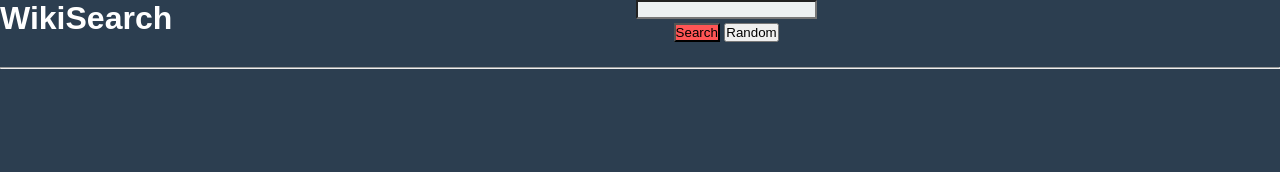
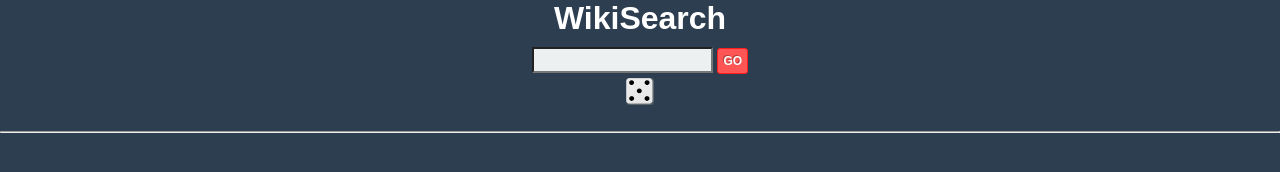
Before and after one commit to DeVlad/wikisearch, a website: page src/index.html in a window 1280 px wide. Drawn offline with nearby package versions, Linux system fonts and the light colour scheme; a web font is replaced by a local one.

Commit message:
button design

```diff
--- a/src/css/style.css
+++ b/src/css/style.css
@@ -5,22 +5,20 @@
 
 body {
     background-color: #2C3E50;
-    font-family: 'Arsenal', sans-serif;
+    font-family: Arsenal, sans-serif;
 }
 
 span {
-    color: white;
+    color: #FFF;
     font-size: 18px;
 }
 
 h1 {
     text-align: center;
-    color: white;
-    float: left;
+    color: #FFF;
 }
 
 h3 {
-    /* Remove space from the bottom */
     display: inline;
 }
 
@@ -28,25 +26,55 @@ h3 {
     text-align: center;
 }
 
-#search-btn {
-    background-color: #FF5555;
+#search-box {
+    display: inline-block;
+    margin-top: 10px;
+    background-color: #ECF0F1;
     margin-bottom: 4px;
+    height: 26px;
 }
 
-#search-box {
-    background-color: #ECF0F1;
-    margin-bottom: 4px;
+#search-btn {
+    border: 1px solid #ff1d1d;
+    border-radius: 3px;
+    font-size: 12px;
+    font-family: arial, helvetica, sans-serif;
+    text-decoration: none;
+    display: inline-block;
+    text-shadow: -1px -1px 0 rgba(0, 0, 0, 0.3);
+    font-weight: 700;
+    color: #FFF;
+    background-color: #F55;
+    background-image: linear-gradient(tobottom, #FF5555, #ff4040);
+    filter: progid: DXImageTransform.Microsoft.gradient(GradientType=0, startColorstr=#FF5555, endColorstr=#ff4040);
+    padding: 5px;
+}
+
+#search-btn:hover {
+    border: 1px solid #e00;
+    background-color: #f22;
+    background-image: linear-gradient(tobottom, #ff2222, #ff0d0d);
+    filter: progid: DXImageTransform.Microsoft.gradient(GradientType=0, startColorstr=#ff2222, endColorstr=#ff0d0d);
+}
+
+#random {
+    display: inline-block;
+    border: 1px solid transparent;
+}
+
+#random:hover {
+    border: 1px solid #ff1d1d;
 }
 
 .result {
-    margin: 10px;
     border: 1px solid #3498DB;
     border-top: 9px solid #3498DB;
     background-color: #ECF0F1;
     padding-left: 30px;
     font-size: 18px;
+    margin: 10px;
 }
 
 .result:hover {
-    border-top-color: #FF5555;
+    border-top-color: #F55;
 }
--- a/src/index.html
+++ b/src/index.html
@@ -16,9 +16,9 @@
     <div>
         <form id="search">
             <input id="search-box" type="search" name="search-box">
+            <input id="search-btn" type="submit" value="GO">
             <br>
-            <input id="search-btn" type="submit" value="Search">
-            <button id="random">Random</button>
+            <input id="random" type="image" src="img/dice-five.png" alt="button random" />
             <br> <span></span>
             <br> </form>
     </div>
```
Also changed, not shown: Gruntfile.js (+4 -4 lines), build/css/style.min.css, build/img/dice-five.png (added), build/index.html, build/js/wikisearch.min.js, src/img/dice-five.png (added).
